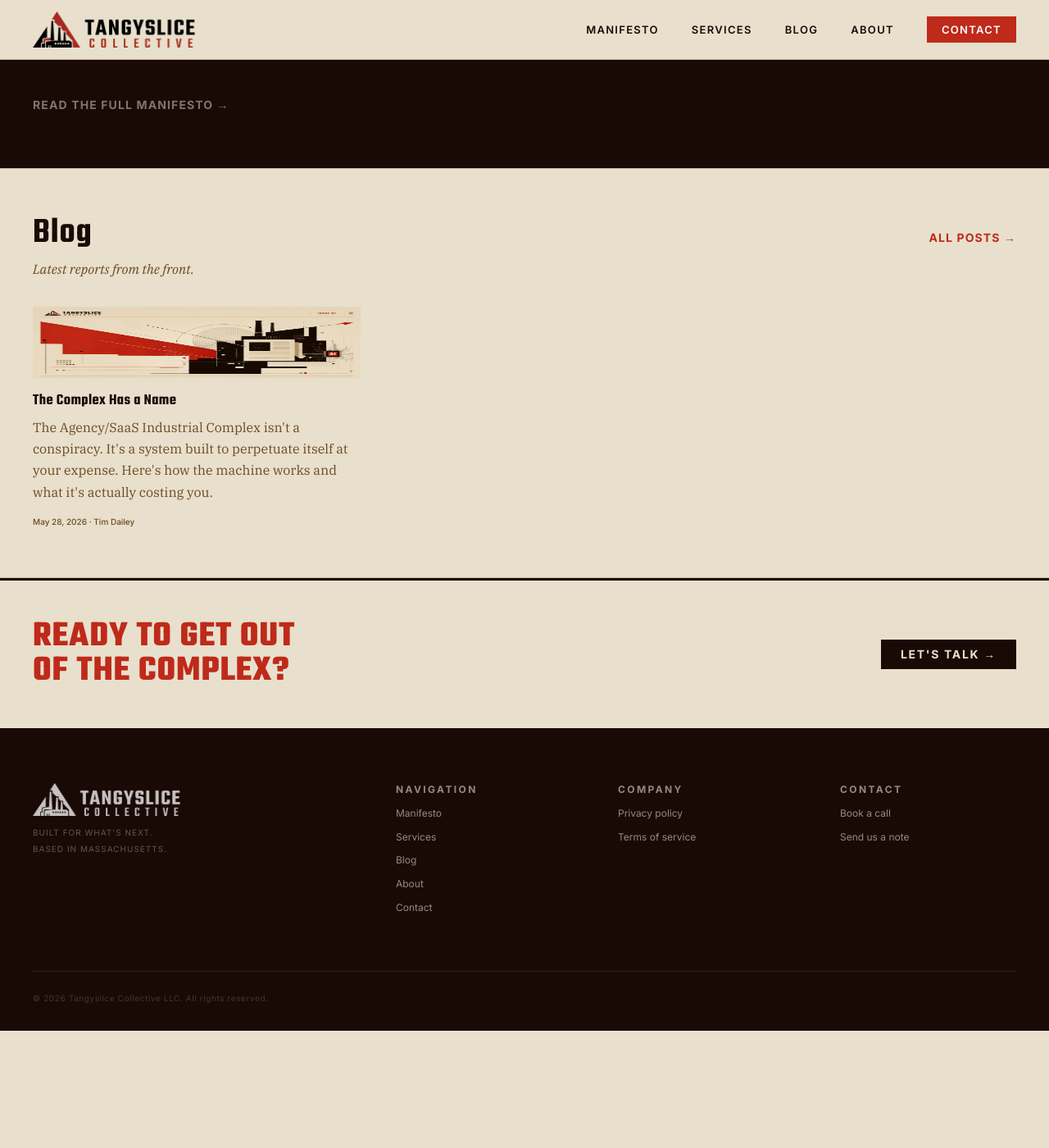
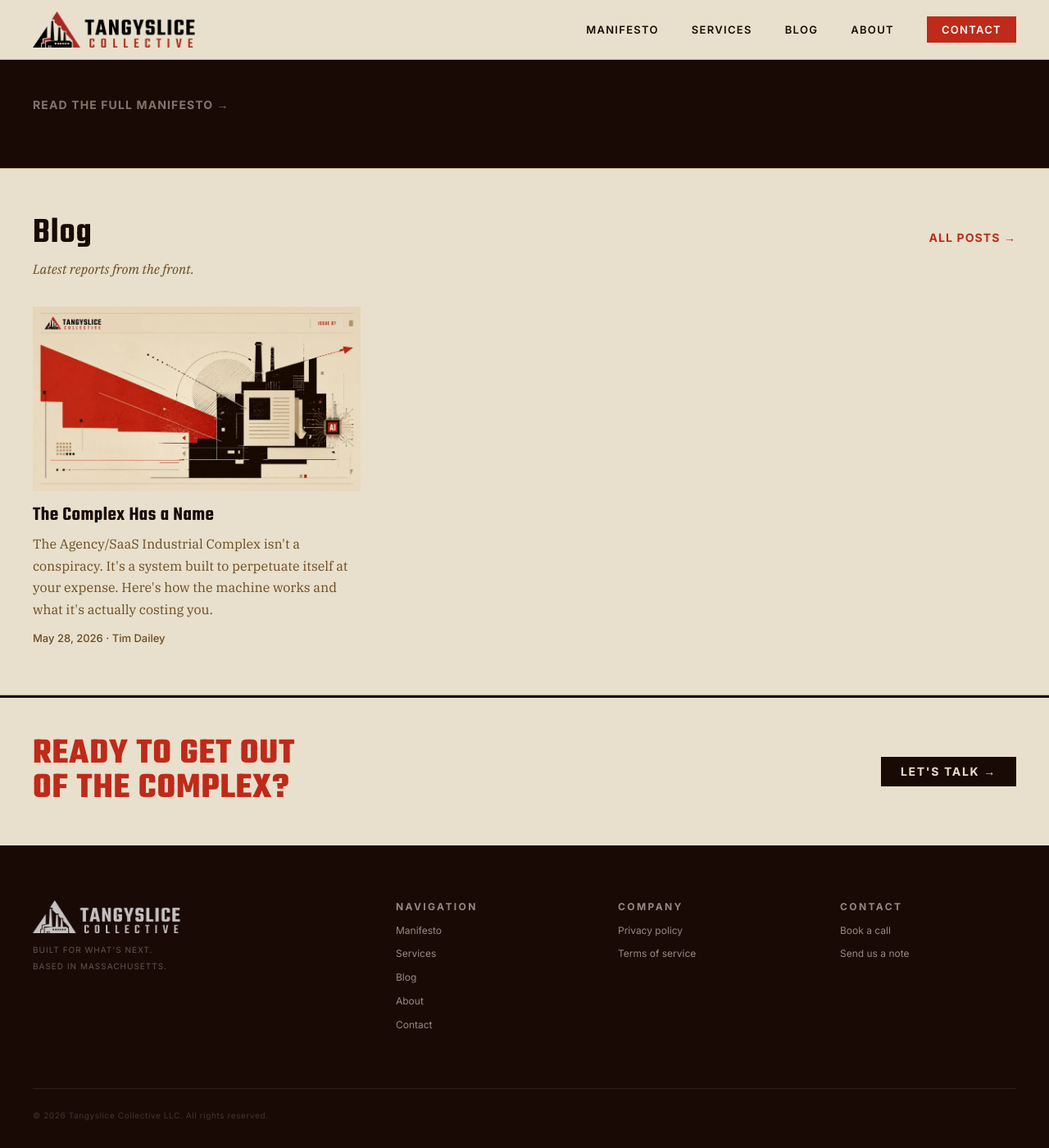
Before and after one commit to timdailey/tangyslice, a Jekyll site: the page built from index.html, in a window 1280 px wide and 1400 px high, scrolled down 2599 px. Shown: the whole window at 82% size. Built offline with Jekyll 4.4.1, drawn with Linux system fonts in a browser that asks for light colours; comment, search, counter and statistics services are not loaded; before the commit the page ends 3856 px from its top, so only the background shows below that.

Commit message:
Update dispatch thumbnail and typography
Replace fixed 88px thumbnail height with a 16:9 aspect-ratio and object-fit: cover to preserve image proportions and cropping. Increase .dispatch-headline font-size from 19px to 24px and .dispatch-date from 10px to 13px to improve readability and visual hierarchy.

```diff
--- a/assets/css/main.css
+++ b/assets/css/main.css
@@ -988,7 +988,8 @@ body {
 
 .dispatch-thumb {
   width: 100%;
-  height: 88px;
+  aspect-ratio: 16 / 9;
+  object-fit: cover;
   background: var(--rule);
   margin-bottom: var(--space-4);
 }
@@ -1005,7 +1006,7 @@ body {
 
 .dispatch-headline {
   font-family: var(--font-display);
-  font-size: 19px;
+  font-size: 24px;
   font-weight: 600;
   letter-spacing: 0.02em;
   color: var(--dark);
@@ -1023,7 +1024,7 @@ body {
 
 .dispatch-date {
   font-family: var(--font-ui);
-  font-size: 10px;
+  font-size: 13px;
   font-weight: 500;
   color: var(--brown);
 }
```
